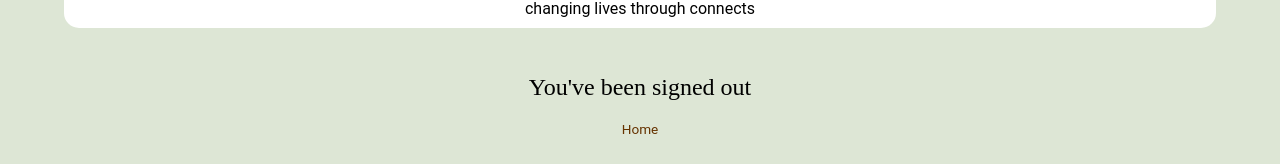
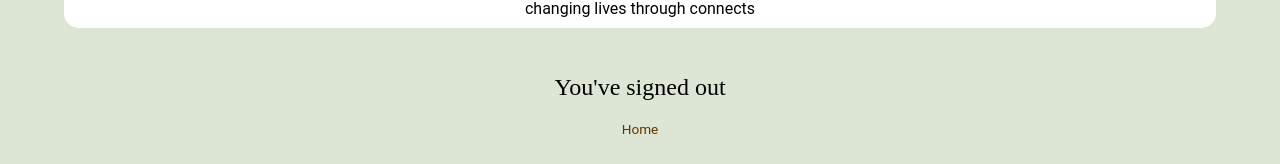
Before and after one commit to coula3/farm-connect, a React (Create React App) app in the folder farm-connect-frontend/: page /signout in a window 1280 px wide. Shown: the part 141-305 px from the top of the page. Built offline with nearby package versions, Linux system fonts and the light colour scheme.

Commit message:
revise sign out text

```diff
--- a/farm-connect-frontend/src/components/SignOut/SignOut.js
+++ b/farm-connect-frontend/src/components/SignOut/SignOut.js
@@ -5,7 +5,7 @@ import './SignOut.css';
 const SignOut = () => {
     return (
         <div className="Main_Signout_div">
-            <span id="signout_msg">You've been signed out</span>
+            <span id="signout_msg">You've signed out</span>
             <div id="home_link_div">
                 <Link to="/">Home</Link>
             </div>
```
